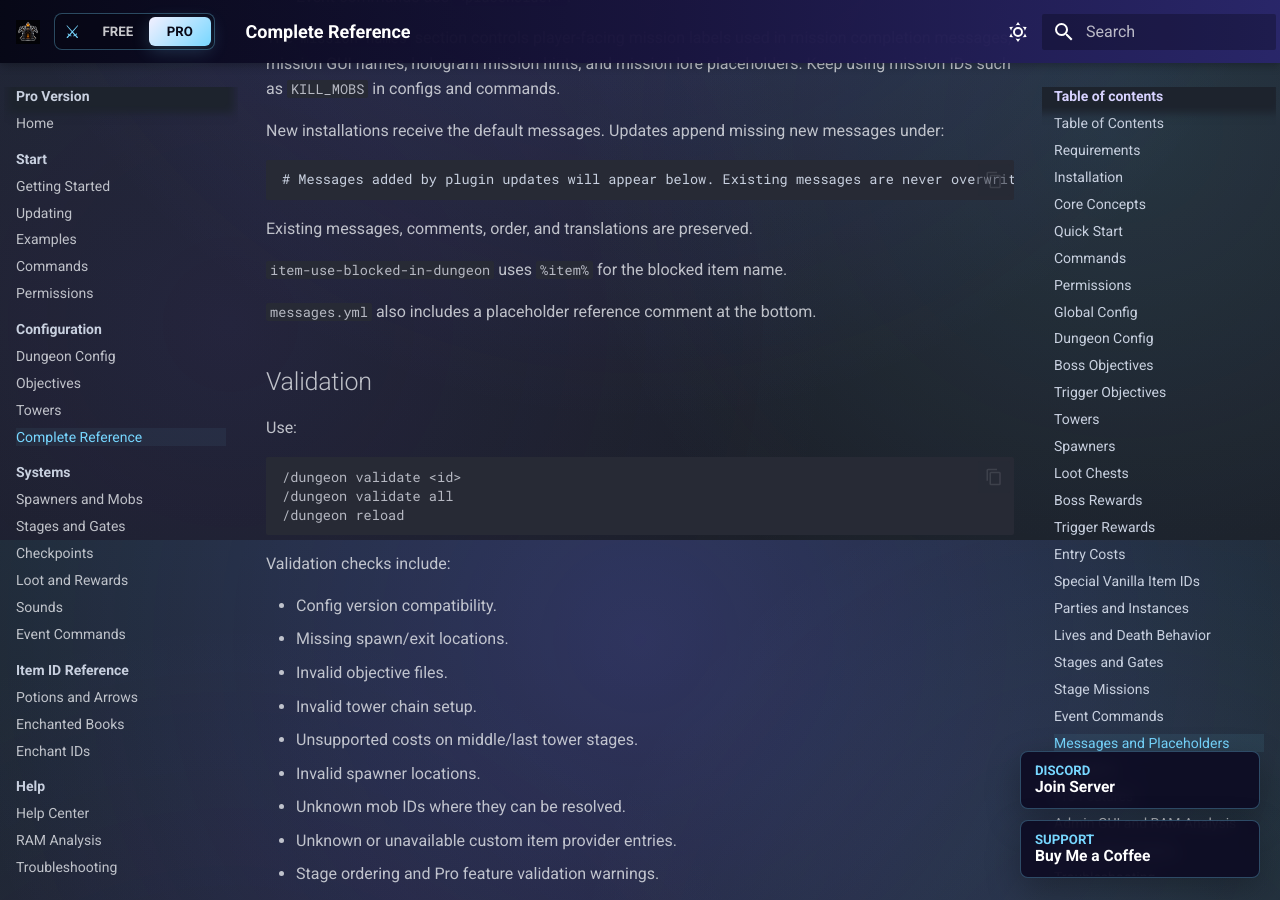
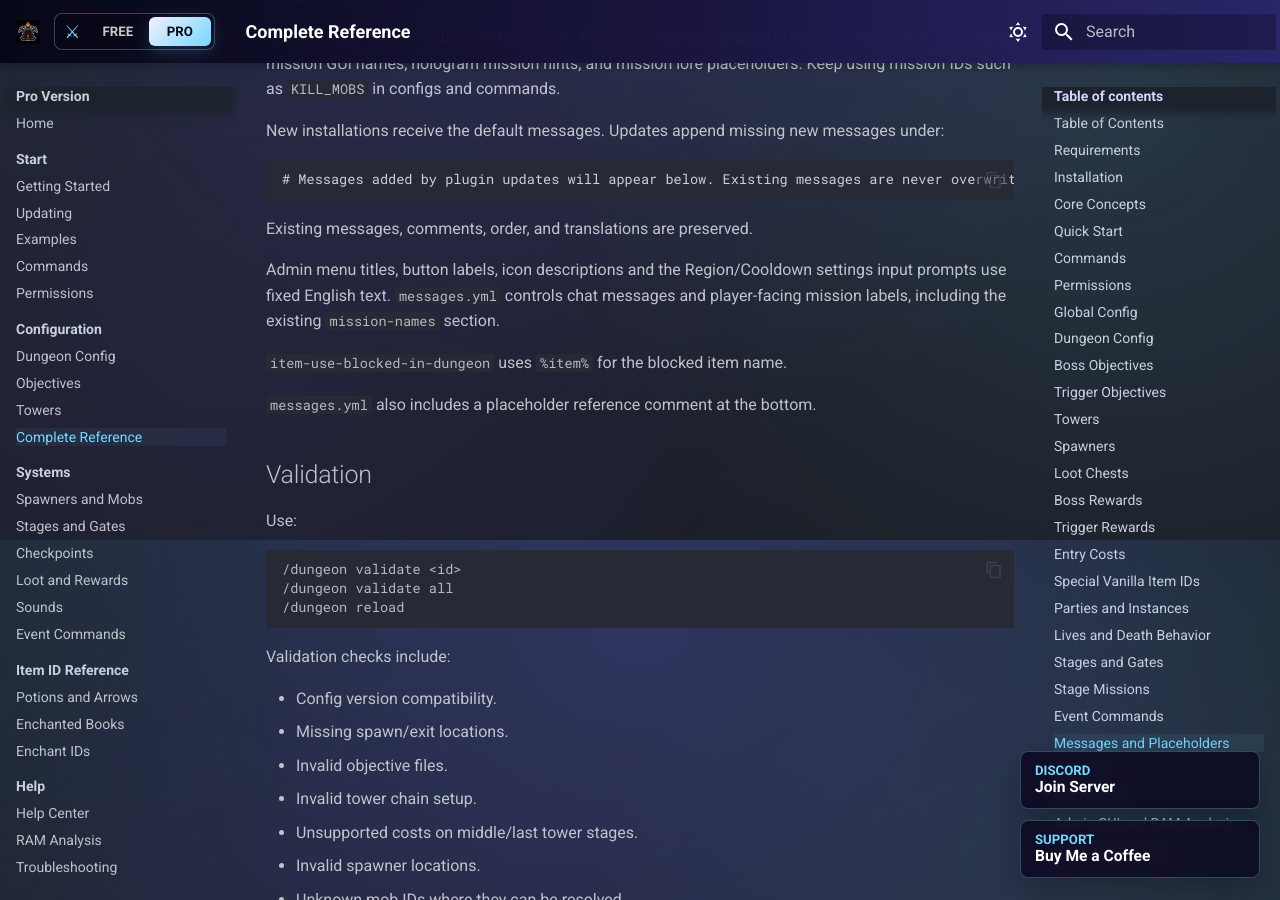
Before and after one commit to wertPL/InstancedDungeons-Docs, an MkDocs documentation site: the page built from docs/pro/complete-reference.md, in a window 1280 px wide and 900 px high, scrolled down 31860 px. Built offline with MkDocs 1.6.1 and Material for MkDocs 9.7.7, drawn with Linux system fonts in a browser that asks for light colours.

Commit message:
Clarify fixed English restriction notices and admin interface text

```diff
--- a/docs/pro/complete-reference.md
+++ b/docs/pro/complete-reference.md
@@ -1188,6 +1188,8 @@ New installations receive the default messages. Updates append missing new messa
 
 Existing messages, comments, order, and translations are preserved.
 
+Admin menu titles, button labels, icon descriptions and the Region/Cooldown settings input prompts use fixed English text. `messages.yml` controls chat messages and player-facing mission labels, including the existing `mission-names` section.
+
 `item-use-blocked-in-dungeon` uses `%item%` for the blocked item name.
 
 `messages.yml` also includes a placeholder reference comment at the bottom.
```
Also changed, not shown: docs/complete-reference.md (+2 -0 lines).
